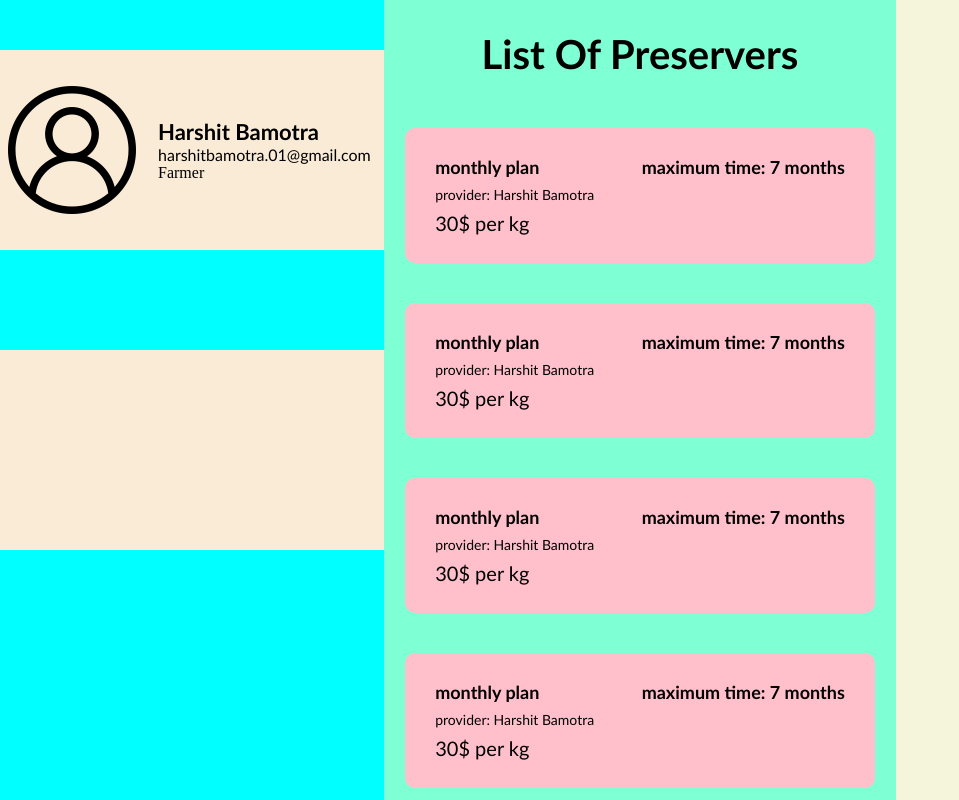
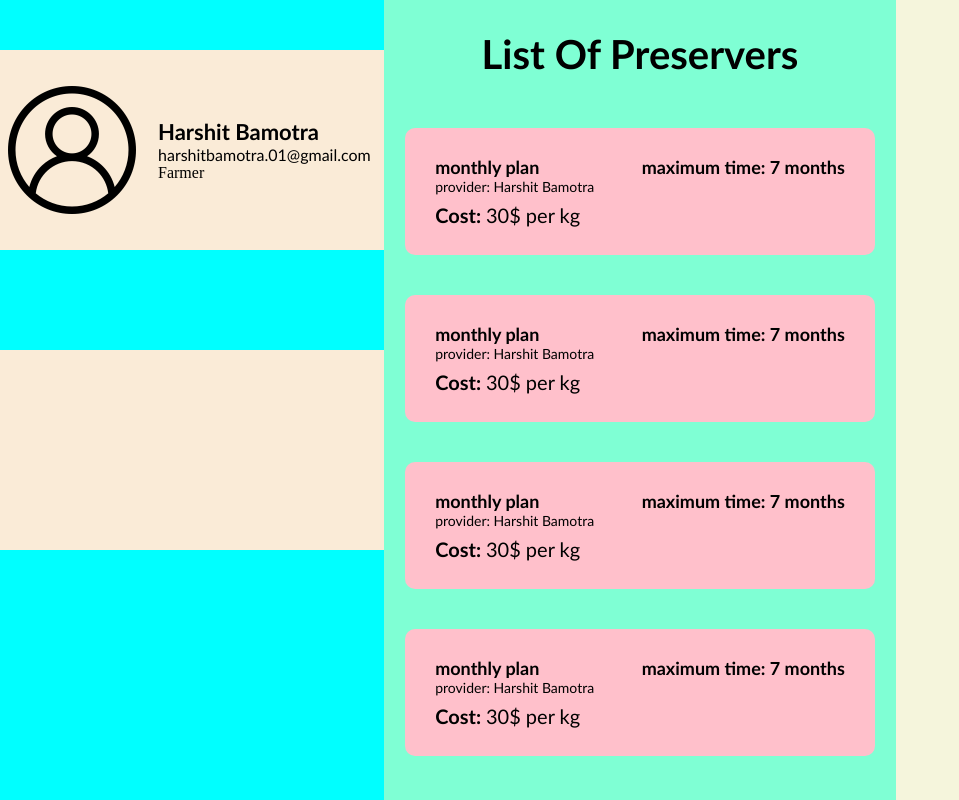
Before and after one commit to nirbhay-singh100/Crop-Care, a React (Create React App) app in the folder client/: page / in a window 1280 px wide. Shown: the whole page, without its empty margins (0-959 px from the left). Built offline with nearby package versions, Linux system fonts and the light colour scheme; the HTML template or start-up script is replaced by a standard one.

Commit message:
Repairing past mistakes

```diff
--- a/client/src/components/Farmer/ListComponent.jsx
+++ b/client/src/components/Farmer/ListComponent.jsx
@@ -8,7 +8,7 @@ export default function ListComponent(){
                 <div className='plan-max-time'>maximum time: 7 months</div>
             </div>
             <div className='list-name'>provider: Harshit Bamotra</div>
-            <div className='list-price'>30$ per kg</div>
+            <div className='list-price'><span style={{fontWeight:"700"}}>Cost: </span>30$ per kg</div>
         </div>
     )
 }
--- a/client/src/components/Farmer/listcomponent.css
+++ b/client/src/components/Farmer/listcomponent.css
@@ -6,17 +6,20 @@
     background-color: pink;
     border-radius: 10px;
 }
+.list-component:hover{
+    cursor: pointer;
+}
 .list-name{
     font-weight: 400;
     font-size: 14px;
-    margin: 8px 0 8px 0;
+    margin: 0 0 8px 0;
 }
 .list-plan{
     font-size: 18px;
     font-weight: 900;
     display: flex;
     justify-content: space-between;
-    margin: 8px 0 8px 0;
+    margin: 8px 0 0 0;
 }
 .list-plan-planname{
     margin-right: 40px;
```
